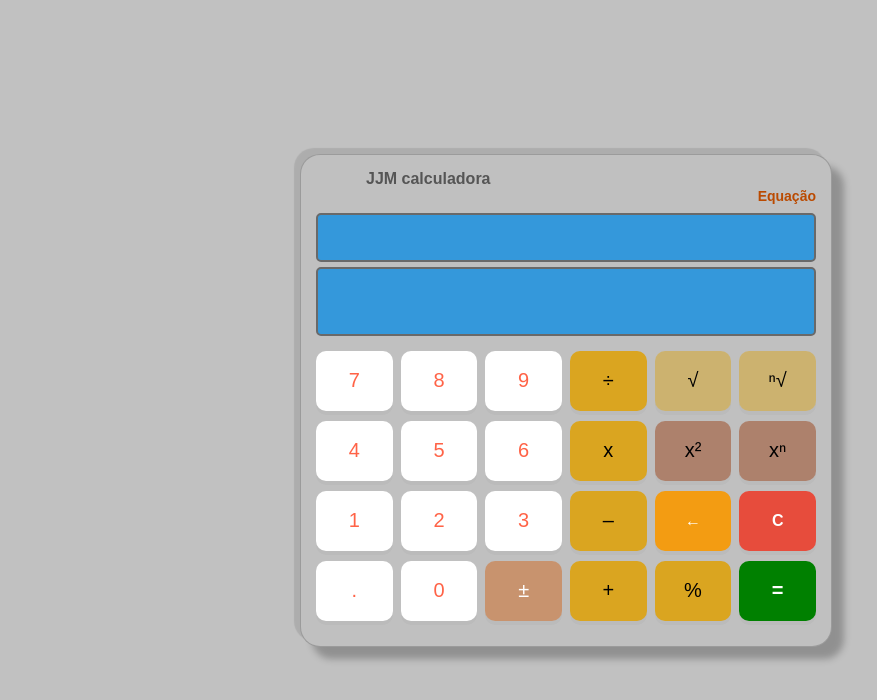
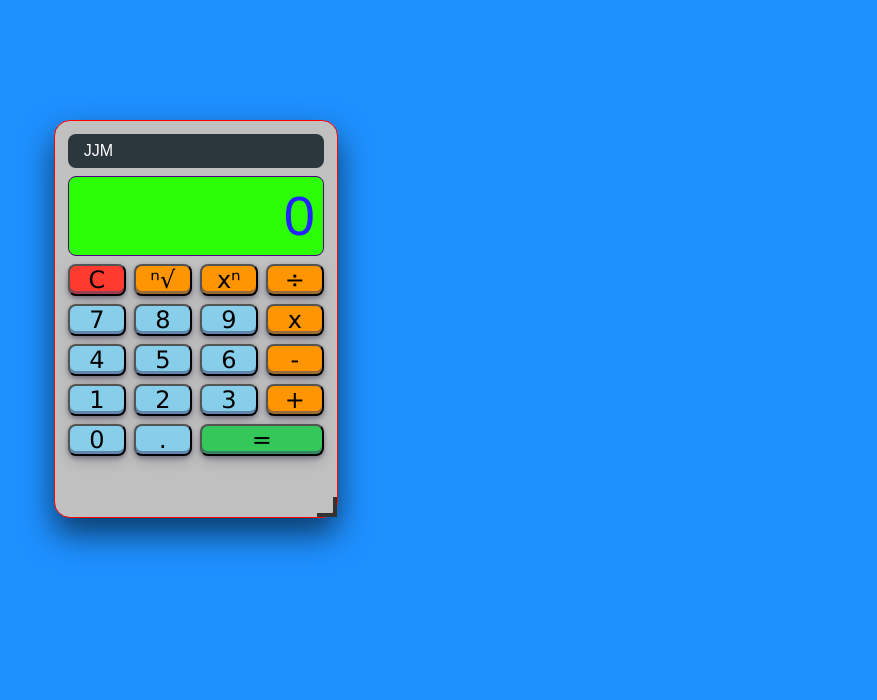
Before and after one commit to jjustenm-coder/Calculadora-jjm, a plain HTML site: page index.html in a window 1280 px wide. Shown: the top 700 px of the page, without its empty margins (74-951 px from the left). Drawn offline with Linux system fonts and the light colour scheme.

Commit message:
Add files via upload

```diff
--- a/index.html
+++ b/index.html
@@ -1,232 +1,309 @@
 <!DOCTYPE html>
 <html lang="pt-br">
 <head>
+   <meta charset="UTF-8">
+   <meta name="viewport" content="width=device-width, initial-scale=1.0">
    <title>Calculadora JJM</title>
+
    <style>
       body {
-            background-color: #c1c1c1;
-            align-items: center;
-            display: flex;
-            justify-content: center;
-            min-height: 100vh;
+         font-family: Arial, sans-serif;
+         background-color: #1E90FF;
+         min-height:300vh;
          margin: 0;
-            font-family: sans-serif;
-        }
-
-        .jjm { text-align: left; padding-left: 10%; font-weight: bold; color: #555; }
-
-        .calculator {
-            background-color: silver;
-            margin: 20px auto;
-            width: 90%;
-            max-width: 500px;
-            border: solid #80808090 1px;
-            border-radius: 20px;
-            padding: 15px;
-            box-shadow: 12px 12px 7px rgba(0,0,0,.25), -6px -6px 1px rgba(0,0,0,.1);
-        }
-
-        .row {
-            display: grid;
-            grid-template-columns: repeat(6, 1fr);
-            gap: 8px;
-            margin-bottom: 10px;
-            justify-content: center;
-        }
-
-        .display { text-align: right; margin-bottom: 15px; }
-        .display h3 { color: #ba4a00; font-size: 14px; margin: 0; height: 20px; }
-        .display h2 {
-            height: 35px; font-size: 24px; background: #3498db; color: #fff;
-            border: 2px solid #696969; border-radius: 5px; padding: 5px; margin: 5px 0;
+         padding: 0;
          overflow: hidden;
       }
 
-        .display input {
-            width: 100%; box-sizing: border-box; background: #3498db; border: 2px solid #696969;
-            border-radius: 5px; font-size: 40px; text-align: right; padding: 10px; color: #fff;
-            text-shadow: 1px 1px 2px rgba(0,0,0,0.3);
+      /* --- CALCULADORA --- */
+      .calculator {
+         position: fixed;
+   display: flex;
+   flex-direction: column;
+   resize: none; /* continua usando o seu handle personalizado */
+         width: 20%;
+         min-width: 150px;
+   height: auto; /* mas pode crescer */
+   min-height: 370px;
+         top: 15vh;
+         left: 10vw;
+    background-color: silver;
+    border: 0.2vh solid red;
+    border-radius: 2vh;
+    box-shadow: 0 2vh 4vh rgba(0, 0, 0, 0.6);
+       padding: 1%;
+       z-index: 2000;
       }
 
-        .button, .oper, .btn {
-            height: 60px; border-radius: 10px; font-size: 20px; cursor: pointer; border: none;
-            background-color: white; color: tomato; transition: transform 0.1s;
-            box-shadow: 0 4px #bbb;
+      /* --- HEADER / ÁREA DE ARRASTAR --- */
+      .header {
+         color: #fff;
+         display: flex;
+         justify-content: space-between;
+         align-items: center;
+
+         font-size: 2vh;
+         margin-bottom: 1vh;
+         padding: 1vh;
+         background-color: #2c363d;
+         border-radius: 1vh;
+         cursor: move;
+         user-select: none;
       }
 
-        .button:active { transform: translateY(2px); box-shadow: 0 2px #999; }
-        .oper { background-color: #DAA520; color: #000; }
-        .raiz { background-color: #DAA52080; color: #000; }
-        .pot { background-color: #A0522D90; color: #000; }
+      /* --- VISOR --- */
+      #numero {
+         width: 100%;
+      height: 10vh;      /* altura fixa proporcional */
+   font-size: 7vh;    /* texto grande e responsivo */
+         margin-bottom: 1vh;
+         padding: 1vh;
+         text-align: right;
+         border: 1px solid indigo;
+         border-radius: 1vh;
+         background-color: #2cff05;
+         color: #2323ff;
+         outline: none;
+         box-sizing: border-box;
+      }
 
-        #apagar { background-color: #f39c12; color: #fff; font-size: 16px; font-weight: bold; }
-        #limpar-tudo { background-color: #e74c3c; color: #fff; font-size: 16px; font-weight: bold; }
-        .igual { background-color: green; color: #fff; font-weight: bold; }
-        #mmql { background-color: #D2691E80; color: #fff; }
+      /* GRADE DE BOTÕES */
+      .buttons {
+      height: calc(100% - 12vh - 2vh); /* 12vh do visor, 2vh de margens */
+   display: grid;
+   grid-template-columns: repeat(4, 1fr);
+   grid-auto-rows: 1fr;  /* Faz as linhas crescerem uniformemente */
+   gap: 1vh;
+      }
 
+      .buttons button {
+       width: 100%;
+   height: 100%;
+   padding: 0;
+   margin: 0;
+   font-size: 3vh; /* aumenta junto com o tamanho dos botões */
+       /*  padding: 1vh;*/
+         border-radius: 1vh;
+       /*  font-size: 4vh;*/
+         font-family: Verdana;
+         box-shadow: rgba(45, 35, 66, .4) 0 2px 4px,
+                     rgba(45, 35, 66, .3) 0 7px 13px -3px,
+                     rgba(58, 65, 111, .5) 0 -3px 0 inset;
+      }
+
+      .buttons button:hover {
+         transform: scale(1.04);
+         background-color: #D2691E;
+         color: #fff;
+      }
+
+      .buttons button:active {
+         transform: scale(0.97);
+         box-shadow: inset 0 0 7px rgba(0,0,0,.2);
+      }
+
+      .number { background-color: skyblue; }
+      .operator { background-color: #ff9500; }
+      .clear { background-color: #ff3b30; }
+      .equals {
+         background-color: #34c759;
+         grid-column: span 2;
+      }
+
+      /* --- HANDLE DE REDIMENSIONAMENTO --- */
+      .resize-handle {
+         position: absolute;
+         width: 2.5vh;
+         height: 2.5vh;
+         right: 0;
+         bottom: 0;
+         cursor: se-resize;
+      }
+
+      .resize-handle::after {
+         content: "";
+         position: absolute;
+         right: 0;
+         bottom: 0;
+         width: 100%;
+         height: 100%;
+         border-right: 0.6vh solid #333;
+         border-bottom: 0.6vh solid #333;
+         box-sizing: border-box;
+      }
+
+      /* --- RESPONSIVIDADE --- */
+      @media (max-width: 768px) {
+         .calculator {
+            width: 85%;
+         }
+
+         #numero {
+            height: 12vh;
+            font-size: 7vh;
+         }
+
+         .buttons button {
+            height: 8vh;
+         }
+      }
    </style>
 </head>
+
 <body>
 
-<div class="calculator">
-    <div class="jjm">JJM calculadora</div>
-    <div class="display">
-        <h3>Equação</h3>
-        <h2 id="history"></h2>
-        <input type="text" id="display" readonly value="">
+   <div class="calculator" id="draggableCalculator">
+
+      <div class="header" id="dragHeader">
+         <span style="margin-left: 1vh;">JJM</span>
       </div>
 
-    <div class="row">
-        <button type="button" class="button" onclick="add_numero('7')">7</button>
-        <button type="button" class="button" onclick="add_numero('8')">8</button>
-        <button type="button" class="button" onclick="add_numero('9')">9</button>
-        <button type="button" class="button oper" onclick="add_operador('/')">÷</button>
-        <button type="button" class="btn raiz" onclick="sqrt()">√</button>
-        <button type="button" class="btn raiz" onclick="nthRoot()">ⁿ√</button>
+      <input type="text" id="numero" disabled placeholder="0">
+
+      <div class="buttons">
+         <button class="clear" onclick="clearDisplay()">C</button>
+         <button class="operator" onclick="calculateRootN()">ⁿ√</button>
+         <button class="operator" onclick="appendValue('**')">xⁿ</button>
+         <button class="operator" onclick="appendValue('/')">÷</button>
+
+         <button class="number" onclick="appendValue('7')">7</button>
+         <button class="number" onclick="appendValue('8')">8</button>
+         <button class="number" onclick="appendValue('9')">9</button>
+         <button class="operator" onclick="appendValue('*')">x</button>
+
+         <button class="number" onclick="appendValue('4')">4</button>
+         <button class="number" onclick="appendValue('5')">5</button>
+         <button class="number" onclick="appendValue('6')">6</button>
+         <button class="operator" onclick="appendValue('-')">-</button>
+
+         <button class="number" onclick="appendValue('1')">1</button>
+         <button class="number" onclick="appendValue('2')">2</button>
+         <button class="number" onclick="appendValue('3')">3</button>
+         <button class="operator" onclick="appendValue('+')">+</button>
+
+         <button class="number" onclick="appendValue('0')">0</button>
+         <button class="number" onclick="appendValue('.')">.</button>
+         <button class="equals" onclick="calculateResult()">=</button>
       </div>
 
-    <div class="row">
-        <button type="button" class="button" onclick="add_numero('4')">4</button>
-        <button type="button" class="button" onclick="add_numero('5')">5</button>
-        <button type="button" class="button" onclick="add_numero('6')">6</button>
-        <button type="button" class="button oper" onclick="add_operador('*')">x</button>
-        <button type="button" class="btn pot" onclick="square()">x²</button>
-        <button type="button" class="button pot" onclick="power()">xⁿ</button>
-    </div>
+      <!-- Handle de redimensionamento -->
+      <div class="resize-handle"></div>
 
-    <div class="row">
-        <button type="button" class="button" onclick="add_numero('1')">1</button>
-        <button type="button" class="button" onclick="add_numero('2')">2</button>
-        <button type="button" class="button" onclick="add_numero('3')">3</button>
-        <button type="button" class="button oper" onclick="add_operador('-')">–</button>
-        <button type="button" id="apagar" class="button" onclick="deleteChar()">←</button>
-        <button type="button" id="limpar-tudo" class="button" onclick="limpar()">C</button>
-    </div>
-
-    <div class="row">
-        <button type="button" class="button" onclick="add_numero('.')">.</button>
-        <button type="button" class="button" onclick="add_numero('0')">0</button>
-        <button type="button" id="mmql" class="btn" onclick="changeSign()">±</button>
-        <button type="button" class="button oper" onclick="add_operador('+')">+</button>
-        <button type="button" class="button oper" onclick="percent()">%</button>
-        <button type="button" class="button igual" onclick="total()">=</button>
-    </div>
    </div>
 
    <script>
-    var input = document.getElementById("display");
-    var historyDisplay = document.getElementById("history");
-    var operador = "";
-    var parar = false;
+      const visor = document.getElementById('numero');
+      const calculator = document.getElementById('draggableCalculator');
+      const dragHeader = document.getElementById('dragHeader');
+      const resizeHandle = document.querySelector(".resize-handle");
 
-    function limpar() {
-        input.value = "";
-        historyDisplay.innerHTML = "";
-        operador = "";
-        parar = false;
+      // ---------------- CALCULADORA -----------------
+
+      function calculateRootN() {
+         appendValue('**(1/');
       }
 
-    function formatarResultado(res) {
-        // Limita a 2 casas decimais e remove zeros à direita inúteis
-        return Number(res.toFixed(2)).toString();
+      function appendValue(value) {
+         if (visor.value === 'Erro' || visor.value === 'Infinity') {
+            visor.value = '';
          }
 
-    function add_numero(char) {
-        if (parar) limpar();
-        if (char === '.') {
-            var atual = input.value.split(/[\+\-\*\/^]|root/).pop();
-            if (atual.includes('.')) return;
-            if (atual === "") input.value += "0";
+         if (visor.value === '0' && !isNaN(value) && value !== '.') {
+            visor.value = value;
+         } else if (value === '**' && visor.value.endsWith('**')) {
+            return;
+         } else {
+            visor.value += value;
          }
-        input.value += char;
-        historyDisplay.innerHTML = input.value;
       }
 
-    function add_operador(op) {
-        if (input.value === "") input.value = "0";
-        if (parar) { parar = false; }
-
-        // Se já termina em operador, substitui
-        if (/[\+\-\*\/^]$/.test(input.value)) {
-            input.value = input.value.slice(0, -1);
-        } else if (input.value.endsWith('root')) {
-            input.value = input.value.slice(0, -4);
+      function clearDisplay() {
+         visor.value = '0';
       }
 
-        operador = op;
-        input.value += (op === 'root' ? 'root' : op);
-        historyDisplay.innerHTML = input.value;
+      function calculateResult() {
+         try {
+            let expression = visor.value;
+
+            if ((expression.match(/\(/g) || []).length > (expression.match(/\)/g) || []).length) {
+               expression += ')';
             }
 
-    function total() {
-        if (operador === "" || input.value === "") return;
-        let partes = input.value.split(operador === 'root' ? 'root' : operador);
-        let n1 = Number(partes[0]);
-        let n2 = Number(partes[1]);
-        if (isNaN(n2)) n2 = n1;
+            let result = eval(expression);
 
-        let res;
-        switch(operador) {
-            case '+': res = n1 + n2; break;
-            case '-': res = n1 - n2; break;
-            case '*': res = n1 * n2; break;
-            case '/': res = n1 / n2; break;
-            case '^': res = Math.pow(n1, n2); break;
-            case 'root': res = Math.pow(n1, 1/n2); break;
-        }
-        input.value = formatarResultado(res);
-        historyDisplay.innerHTML += " =";
-        parar = true;
+            if (!isFinite(result)) {
+               visor.value = "Erro";
+            } else {
+               visor.value = Number.isInteger(result)
+                  ? result
+                  : result.toFixed(2).replace(/\.?0+$/, "");
             }
 
-    function percent() {
-        if (input.value === "") return;
-        let res = Number(input.value) / 100;
-        historyDisplay.innerHTML = input.value + "%";
-        input.value = formatarResultado(res);
-        parar = true;
+         } catch (e) {
+            visor.value = 'Erro';
+         }
       }
 
-    function square() {
-        let n = Number(input.value || 0);
-        historyDisplay.innerHTML = n + "²";
-        input.value = formatarResultado(n * n);
-        parar = true;
-    }
+      clearDisplay();
 
-    function sqrt() {
-        let n = Number(input.value || 0);
-        historyDisplay.innerHTML = "√" + n;
-        input.value = formatarResultado(Math.sqrt(n));
-        parar = true;
-    }
+      // ---------------- ARRASTAR -----------------
 
-    function deleteChar() {
-        if (parar) { limpar(); return; }
-        if (input.value.endsWith('root')) input.value = input.value.slice(0, -4);
-        else input.value = input.value.slice(0, -1);
-        historyDisplay.innerHTML = input.value;
-    }
+      let isDragging = false;
+      let offset = { x: 0, y: 0 };
 
-    function changeSign() {
-        if (input.value === "") return;
-        input.value = (Number(input.value) * -1).toString();
-        historyDisplay.innerHTML = input.value;
-    }
+      dragHeader.addEventListener('mousedown', function (e) {
+          isDragging = true;
+          const rect = calculator.getBoundingClientRect();
+          offset.x = e.clientX - rect.left;
+          offset.y = e.clientY - rect.top;
+      });
 
-    function power() { add_operador('^'); }
-    function nthRoot() { add_operador('root'); }
+      document.addEventListener('mousemove', function (e) {
+          if (!isDragging) return;
 
-    // MAPEAMENTO DO TECLADO FÍSICO
-    document.addEventListener('keydown', (e) => {
-        if (!isNaN(e.key)) add_numero(e.key);
-        else if (['+', '-', '*', '/'].includes(e.key)) add_operador(e.key);
-        else if (e.key === '.') add_numero('.');
-        else if (e.key === 'Enter') { e.preventDefault(); total(); }
-        else if (e.key === 'Backspace') { e.preventDefault(); deleteChar(); }
-        else if (e.key === 'Escape') limpar();
-        else if (e.key === '%') percent();
+          let newX = e.clientX - offset.x;
+          let newY = e.clientY - offset.y;
+
+          const maxX = window.innerWidth - calculator.offsetWidth;
+          const maxY = window.innerHeight - calculator.offsetHeight;
+
+          if (newX < 0) newX = 0;
+          if (newX > maxX) newX = maxX;
+
+          if (newY < 0) newY = 0;
+          if (newY > maxY) newY = maxY;
+
+          calculator.style.left = newX + "px";
+          calculator.style.top = newY + "px";
+      });
+
+      document.addEventListener('mouseup', function () {
+          isDragging = false;
+          isResizing = false;
+      });
+
+      // ---------------- REDIMENSIONAR -----------------
+
+      let isResizing = false;
+
+      resizeHandle.addEventListener("mousedown", function (e) {
+         e.preventDefault();
+         isResizing = true;
+      });
+
+      document.addEventListener("mousemove", function (e) {
+         if (!isResizing) return;
+
+         let newWidth = e.clientX - calculator.getBoundingClientRect().left;
+         let newHeight = e.clientY - calculator.getBoundingClientRect().top;
+
+         const minWidth = 150;
+         const minHeight = 250;
+
+         if (newWidth > minWidth) calculator.style.width = newWidth + "px";
+         if (newHeight > minHeight) calculator.style.height = newHeight + "px";
       });
    </script>
+
 </body>
 </html>
```
Lines whose indentation alone changed are shown as unchanged.
